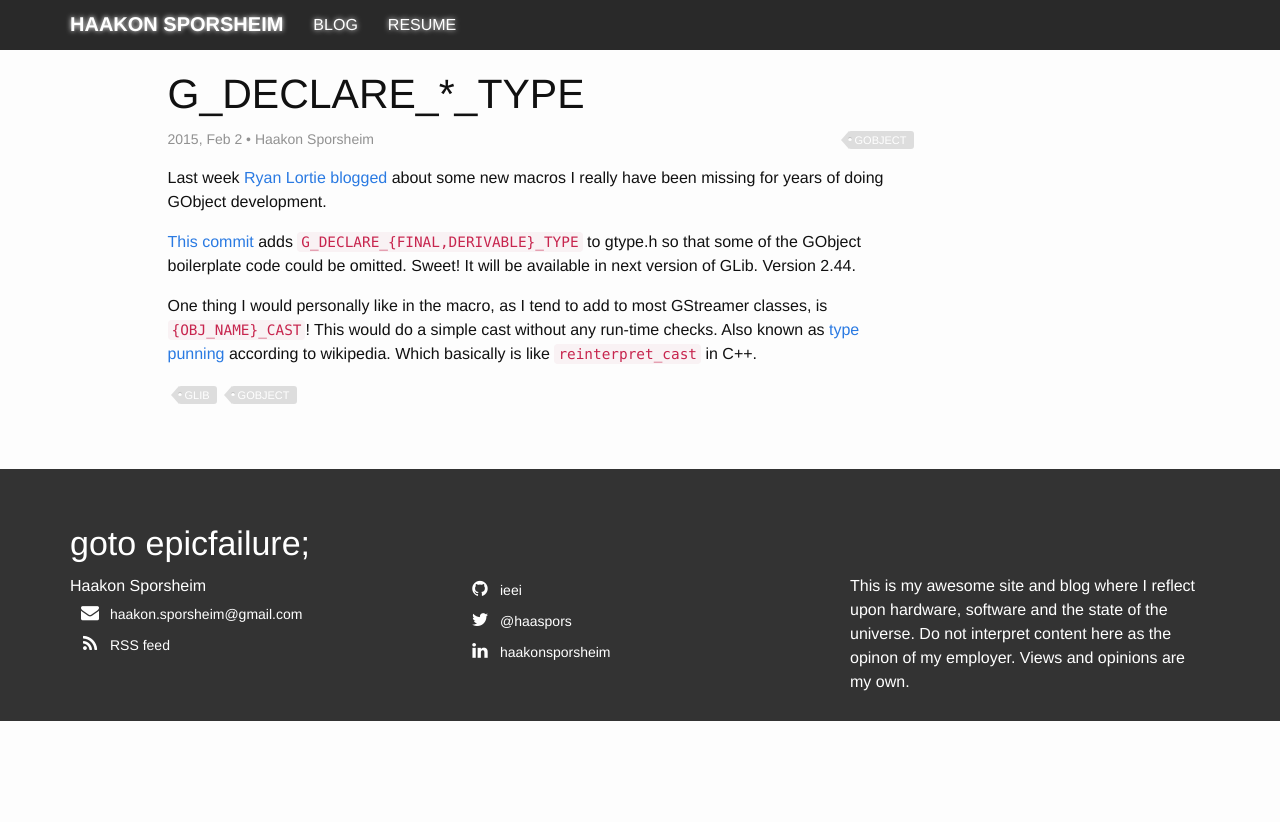
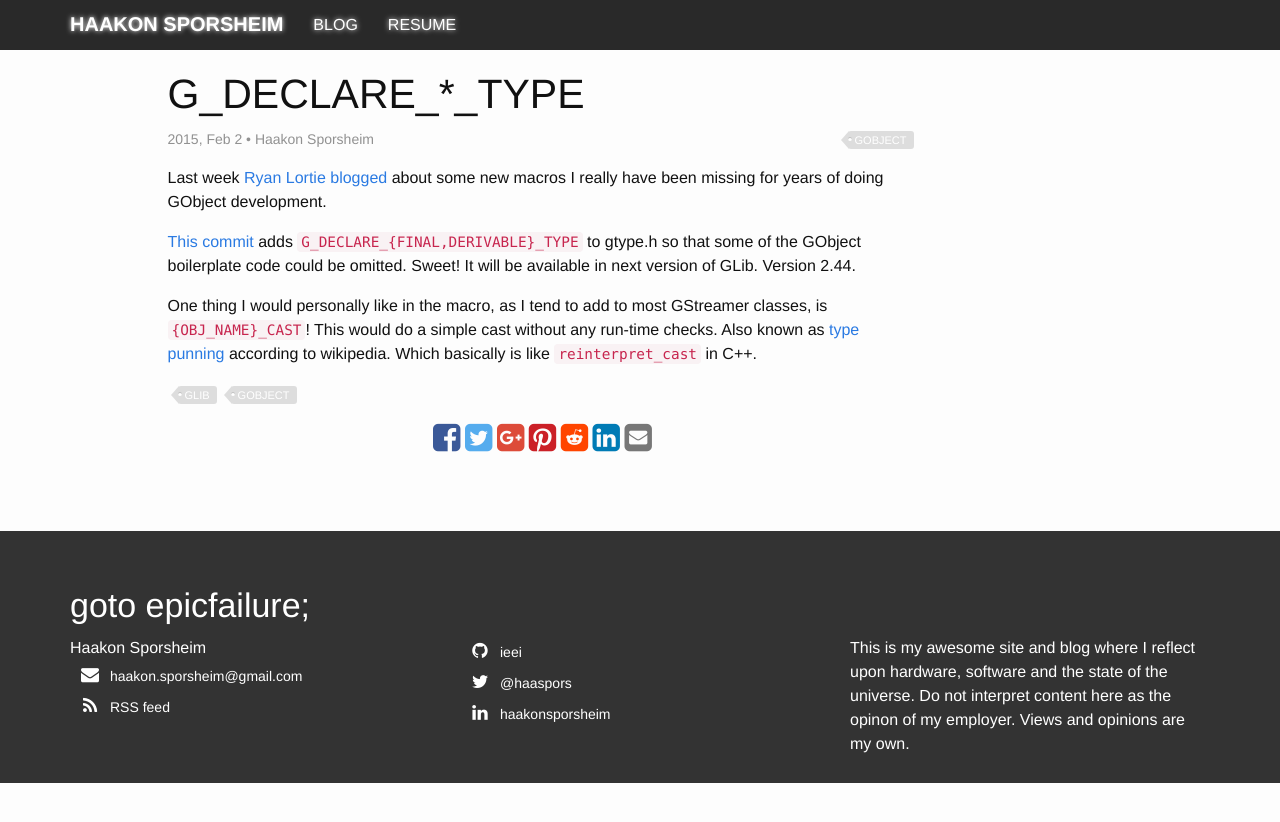
Before and after one commit to ieei/ieei.github.io, a Jekyll site: the page built from _posts/2015-02-02-g_declare_*_type.md, in a window 1280 px wide. Shown: the top 822 px of the page. Built offline with Jekyll 4.4.1, drawn with Linux system fonts in a browser that asks for light colours; nearby versions of some CDN libraries; comment, search, counter and statistics services are not loaded.

Commit message:
posts: Add share buttons.
Also fixup some minor things in social style names.

```diff
--- a/_includes/footer.html
+++ b/_includes/footer.html
@@ -6,7 +6,7 @@
 
     <div class="row">
       <div class="col-sm-4">
-        <ul class="social">
+        <ul class="social social-round social-bghover">
           <li>{{ site.name }}</li>
           <li>
             <a href="mailto:{{ site.email }}">
@@ -22,7 +22,7 @@
       </div>
 
       <div class="col-sm-4">
-        <ul class="social">
+        <ul class="social social-round social-bghover">
           {% if site.github_username %}
           <li>
             <a class="gh" href="https://github.com/{{ site.github_username }}">
--- a/_layouts/post.html
+++ b/_layouts/post.html
@@ -27,6 +27,20 @@ comments: true
           <li><a class="tag" href="{{ "/tags/#" | prepend: site.baseurl }}{{ tag }}">{{ tag }}</a></li>
         {% endfor %}
         </ul>
+        <div class="text-center">
+          <!--<ul class="social social-horiz social-light">-->
+          {% assign urlescaped = page.url | prepend: site.baseurl | prepend: site.url | cgi_escape %}
+          {% assign titleescaped = page.title | cgi_escape %}
+          <ul class="social social-horiz social-brand-clr">
+            <li><a href="https://www.facebook.com/sharer/sharer.php?u={{ urlescaped }}&t={{ titleescaped }}" target="_blank" title="Share on Facebook"><i class="fa fa-facebook-square fa-2x"></i></a></li>
+            <li><a href="https://twitter.com/intent/tweet?source={{ urlescaped }}&text={{ titleescaped }}: {{ urlescaped }}&via=haaspors" target="_blank" title="Tweet"><i class="fa fa-twitter-square fa-2x"></i></a></li>
+            <li><a href="https://plus.google.com/share?url={{ urlescaped }}" target="_blank" title="Share on Google+"><i class="fa fa-google-plus-square fa-2x"></i></a></li>
+            <li><a href="http://pinterest.com/pin/create/button/?url={{ urlescaped }}&description=" target="_blank" title="Pin it"><i class="fa fa-pinterest-square fa-2x"></i></a></li>
+            <li><a href="http://www.reddit.com/submit?url={{ urlescaped }}&title={{ titleescaped }}" target="_blank" title="Submit to Reddit"><i class="fa fa-reddit-square fa-2x"></i></a></li>
+            <li><a href="http://www.linkedin.com/shareArticle?mini=true&url={{ urlescaped }}&title={{ titleescaped }}&summary=&source={{ urlescaped }}" target="_blank" title="Share on LinkedIn"><i class="fa fa-linkedin-square fa-2x"></i></a></li>
+            <li><a href="mailto:?subject={{ titleescaped }}&body=: {{ urlescaped }}" target="_blank" title="Email"><i class="fa fa-envelope-square fa-2x"></i></a></li>
+          </ul>
+        </div>
       </div>
     </div>
   </section>
--- a/css/_social.scss
+++ b/css/_social.scss
@@ -8,15 +8,12 @@
   display: inline;
 }
 
-.social li a {
-  background: transparent;
-  color: $light-text-color;
-  text-decoration: none;
+.social-round li a {
   line-height: 30px;
   font-size: 14px;
 }
 
-.social a i {
+.social-round a i {
   text-align: center;
   margin: 0px 5px;
   border-radius: 15px;
@@ -25,31 +22,67 @@
   font-size: 18px;
 }
 
-.social a:hover .fa-envelope,
-.social-light .fa-envelope {
+.social-bghover a,
+.social-bgclr a {
+  background: transparent;
+  color: $light-text-color;
+  text-decoration: none;
+}
+
+.social-bghover a:hover .fa-envelope,
+.social-bgclr .fa-envelope {
   background: #777777;
 }
-.social a:hover .fa-feed,
-.social-light .fa-feed {
+.social-bghover a:hover .fa-feed,
+.social-bgclr .fa-feed {
   background: #ff6600;
 }
-.social a:hover .fa-github,
-.social-light .fa-github {
+.social-bghover a:hover .fa-github,
+.social-bgclr .fa-github {
   background: #767676;
 }
-.social a:hover .fa-twitter,
-.social-light .fa-twitter {
+.social-bghover a:hover .fa-twitter,
+.social-bgclr .fa-twitter {
   background: #55acee;
 }
-.social a:hover .fa-linkedin,
-.social-light .fa-linkedin {
+.social-bghover a:hover .fa-linkedin,
+.social-bgclr .fa-linkedin {
   background: #007bb5;
 }
-.social a:hover .fa-facebook,
-.social-light .fa-facebook {
+.social-bghover a:hover .fa-facebook,
+.social-bgclr .fa-facebook {
   background: #3b5998;
 }
-.social a:hover .fa-google-plus,
-.social-light .fa-google-plus {
+.social-bghover a:hover .fa-google-plus,
+.social-bgclr .fa-google-plus {
   background: #dd4b39;
 }
+
+.social-brand-clr a .fa-facebook,
+.social-brand-clr a .fa-facebook-square {
+  color: #3b5998;
+}
+.social-brand-clr a .fa-twitter,
+.social-brand-clr a .fa-twitter-square {
+  color: #55acee;
+}
+.social-brand-clr a .fa-google-plus,
+.social-brand-clr a .fa-google-plus-square {
+  color: #dd4b39;
+}
+.social-brand-clr a .fa-linkedin-plus,
+.social-brand-clr a .fa-linkedin-square {
+  color: #007bb5;
+}
+.social-brand-clr a .fa-pinterest,
+.social-brand-clr a .fa-pinterest-square {
+  color: #cb2027;
+}
+.social-brand-clr a .fa-reddit,
+.social-brand-clr a .fa-reddit-square {
+  color: #ff4500;
+}
+.social-brand-clr a .fa-envelope,
+.social-brand-clr a .fa-envelope-square {
+  color: #777777;
+}
--- a/css/_tags.scss
+++ b/css/_tags.scss
@@ -6,7 +6,7 @@ $tag-text-color:    $light-text-color;
 .tags {
   list-style: none;
   overflow: hidden;
-  margin: 0;
+  margin: 0 0 16px 0;
   padding: 0;
 }
 
--- a/index.html
+++ b/index.html
@@ -38,7 +38,7 @@ nav-sections:
       <img class="img-circle" height="240px"
         src="{{ "/img/hs.jpg" | prepend: site.baseurl}}"
         alt="Haakon Sporsheim"></br></br>
-      <ul class="social social-horiz social-light">
+      <ul class="social social-horiz social-round social-bgclr">
         {% if site.github_username %}
         <li>
           <a class="gh" href="https://github.com/{{ site.github_username }}">
```
